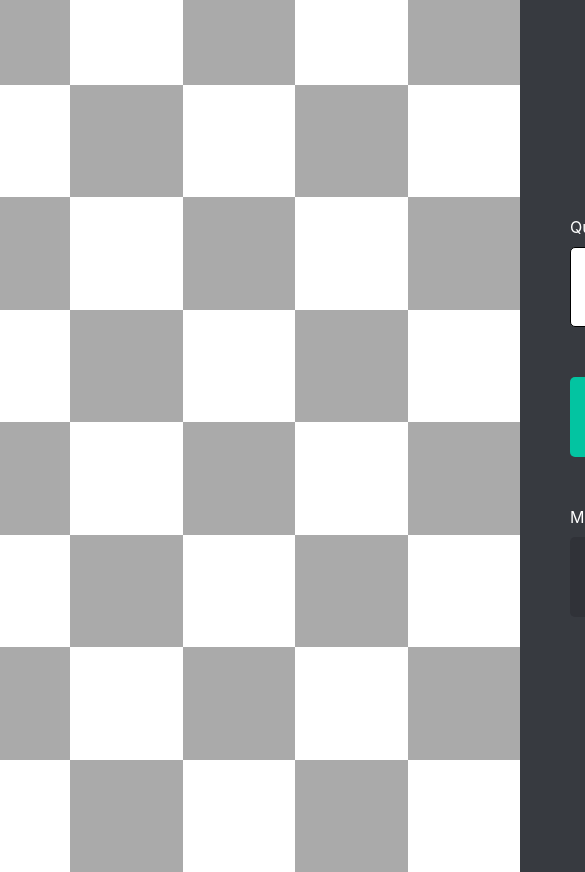
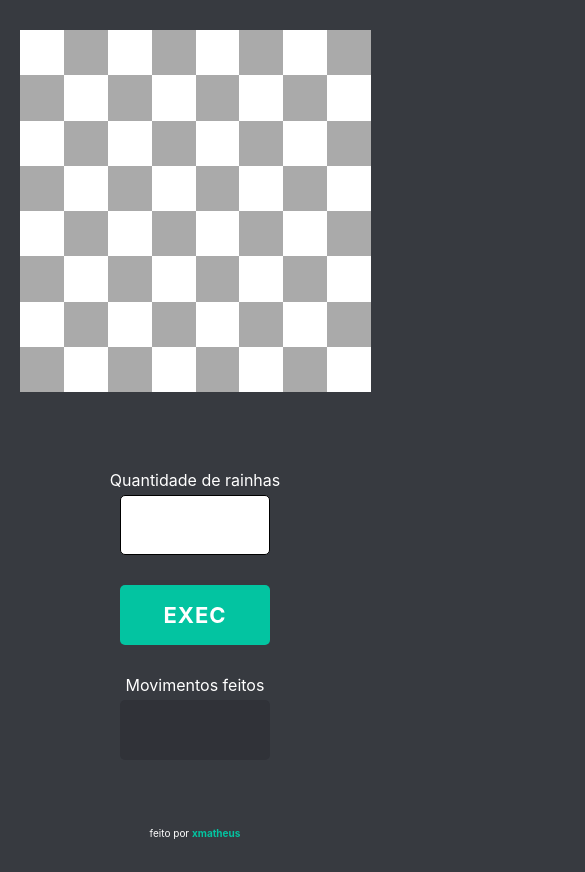
Before and after one commit to xmatheus/hill-climbing-nRainhas, a plain HTML site: page index.html in a window 390 px wide. Shown: the top 872 px of the page, 585 px wide, since content can reach past the window. After the commit the page ends 844 px from the top, so only its background shows below. Drawn offline with Linux system fonts and the light colour scheme.

Commit message:
add responsive.css

```diff
--- a/index.html
+++ b/index.html
@@ -5,6 +5,7 @@
     <meta name="viewport" content="width=device-width, initial-scale=1.0" />
     <title>n-rainhas</title>
     <link rel="stylesheet" href="style.css" />
+    <link rel="stylesheet" href="responsive.css" />
   </head>
   <body>
     <div class="container">
@@ -16,6 +17,7 @@
           <button onclick="init()">EXEC</button>
           <p>Movimentos feitos</p>
           <p id="movement"></p>
+          <a href="https://github.com/xmatheus/hill-climbing-nRainhas">feito por <strong>xmatheus</strong></a>
         </div>
       </div>
     </div>
--- /dev/null
+++ b/responsive.css
@@ -0,0 +1,52 @@
+@media only screen and (max-width: 900px) {
+  .wrapper {
+    width: 100vw;
+    height: 100vh;
+    display: flex;
+    flex-direction: column;
+    justify-content: center;
+    align-items: center;
+  }
+
+  canvas {
+    width: 90vw;
+    height: 80vh;
+    min-width: 300px;
+    min-height: 300px;
+    background-color: #fff;
+    margin-top: 30px;
+  }
+
+  .wrapper-inputs {
+    align-items: center;
+    justify-content: center;
+  }
+
+  button,
+  #movement {
+    width: 150px;
+    height: 60px;
+    font-size: 22px;
+    margin-left: 0px;
+  }
+
+  input {
+    margin-left: 0px;
+    margin-bottom: 30px;
+    height: 60px;
+    width: 150px;
+    font-size: 22px;
+  }
+
+  #movement {
+    background-color: #303238;
+  }
+
+  p {
+    margin-left: 0px;
+    margin-bottom: 5px;
+  }
+  p:nth-of-type(2) {
+    margin-top: 30px;
+  }
+}
--- a/style.css
+++ b/style.css
@@ -49,8 +49,8 @@ button,
 }
 
 button {
-  font-family: -apple-system, BlinkMacSystemFont, 'Segoe UI', Roboto, Oxygen,
-    Ubuntu, Cantarell, 'Open Sans', 'Helvetica Neue', sans-serif;
+  font-family: -apple-system, BlinkMacSystemFont, "Segoe UI", Roboto, Oxygen,
+    Ubuntu, Cantarell, "Open Sans", "Helvetica Neue", sans-serif;
   text-transform: uppercase;
   letter-spacing: 1px;
   font-weight: bold;
@@ -70,8 +70,8 @@ p {
   margin-left: 50px;
   margin-bottom: 10px;
   font-size: 16px;
-  font-family: -apple-system, BlinkMacSystemFont, 'Segoe UI', Roboto, Oxygen,
-    Ubuntu, Cantarell, 'Open Sans', 'Helvetica Neue', sans-serif;
+  font-family: -apple-system, BlinkMacSystemFont, "Segoe UI", Roboto, Oxygen,
+    Ubuntu, Cantarell, "Open Sans", "Helvetica Neue", sans-serif;
 }
 
 p:nth-of-type(2) {
@@ -92,8 +92,8 @@ input {
   outline: none;
   border: 0.5px solid #000;
   border-radius: 5px;
-  font-family: -apple-system, BlinkMacSystemFont, 'Segoe UI', Roboto, Oxygen,
-    Ubuntu, Cantarell, 'Open Sans', 'Helvetica Neue', sans-serif;
+  font-family: -apple-system, BlinkMacSystemFont, "Segoe UI", Roboto, Oxygen,
+    Ubuntu, Cantarell, "Open Sans", "Helvetica Neue", sans-serif;
 }
 
 .wrapper-inputs {
@@ -102,3 +102,20 @@ input {
   height: 100%;
   justify-content: center;
 }
+
+a {
+  font-family: -apple-system, BlinkMacSystemFont, "Segoe UI", Roboto, Oxygen,
+    Ubuntu, Cantarell, "Open Sans", "Helvetica Neue", sans-serif;
+  position: absolute;
+  bottom: 0;
+  outline: none;
+  border: none;
+  color: #fff;
+  text-decoration: none !important;
+  font-size: 10px;
+  margin-bottom: 5px;
+}
+
+strong {
+  color: #03c4a1;
+}
```
